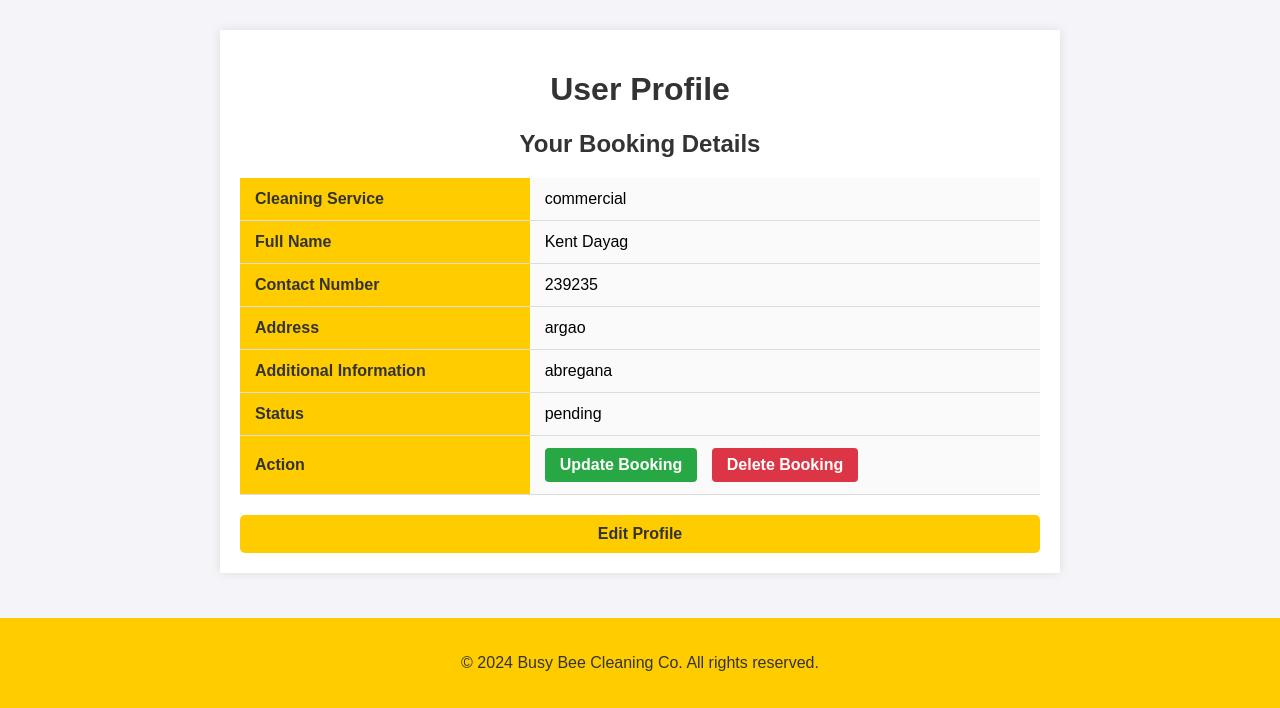
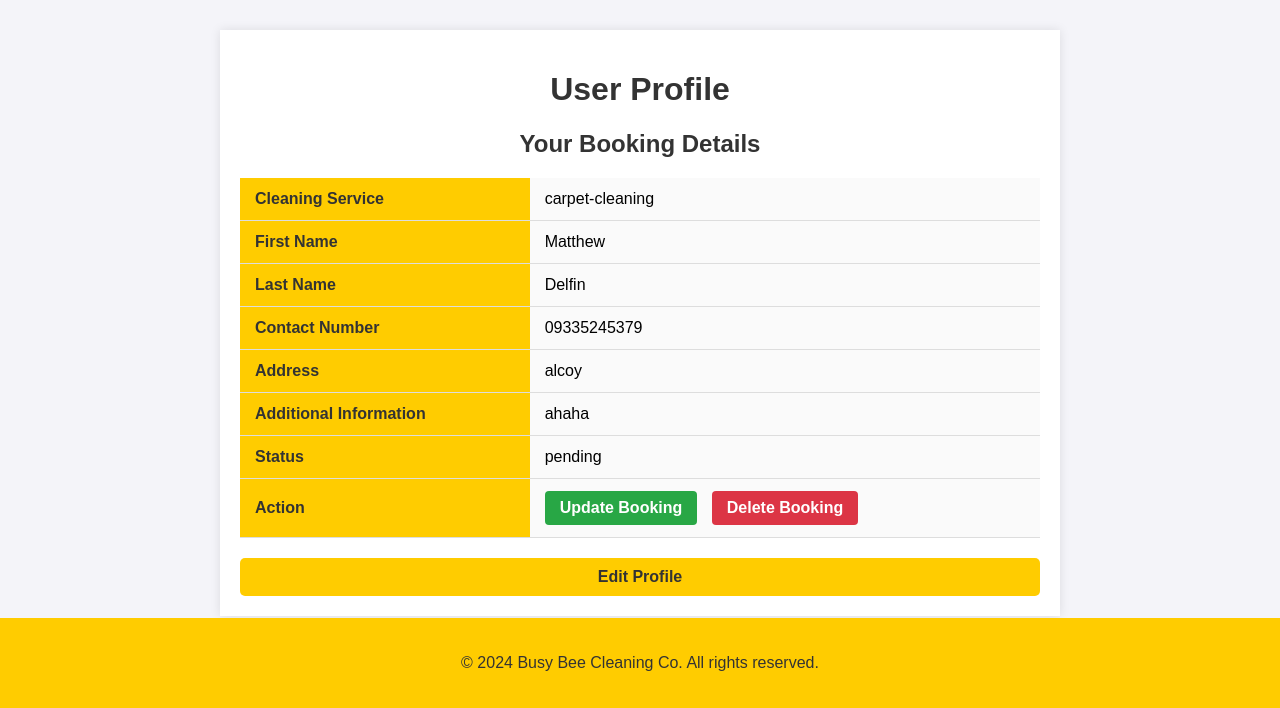
Before and after one commit to Makabaligutog/CleaningApp, a Django app: page /profile/ in a window 1280 px wide. Shown: the part 92-800 px from the top of the page. Run offline with Django 4.2, Linux system fonts and the light colour scheme; a user stored in the database is signed in; data comes from the database, SQL or seed files in the repository; both versions use the stored data as it was after the commit.

Commit message:
user profile

```diff
--- a/cleaning/templates/cleaning/u-index.html
+++ b/cleaning/templates/cleaning/u-index.html
@@ -9,6 +9,7 @@
     <link rel="stylesheet" href="{% static 'styles/index.css' %}?100">
 </head>
 <body>
+
     <!-- Navigation Bar -->
     <header>
         <nav>
--- a/cleaning/templates/cleaning/user_profile.html
+++ b/cleaning/templates/cleaning/user_profile.html
@@ -36,9 +36,12 @@
                         <td>{{ booking.cleaning_service }}</td>
                     </tr>
                     <tr>
-                        <th>Full Name</th>
-                        <!-- Use first_name and last_name instead of full_name -->
-                        <td>{{ booking.first_name }} {{ booking.last_name }}</td>
+                        <th>First Name</th>
+                        <td>{{ booking.first_name }}</td>
+                    </tr>
+                    <tr>
+                        <th>Last Name</th>
+                        <td>{{ booking.last_name }}</td>
                     </tr>
                     <tr>
                         <th>Contact Number</th>
@@ -69,6 +72,7 @@
             {% endif %}
         </div>
 
+
         <!-- Buttons for editing profile -->
         <div class="buttons">
             <a href="{% url 'user_profile' %}" class="edit-profile-btn">Edit Profile</a> <!-- Link to edit profile -->
--- a/cleaning/views.py
+++ b/cleaning/views.py
@@ -56,7 +56,7 @@
             user = form.save()  # Automatically saves the user
             login(request, user)  # Log the user in after registration
             messages.success(request, 'Registration successful.')
-            return redirect('sign_up')
+            return redirect('signup')
     else:
         form = RegisterForm()
 
@@ -128,6 +128,14 @@
     def get_queryset(self):
         return Booking.objects.filter(user=self.request.user)
 
+
+#user profile after mag book
+def profile_view(request):
+    # Fetch the user's latest booking, if any
+    booking = Booking.objects.filter(user=request.user).last()  # Get the most recent booking
+    return render(request, 'cleaning/user_profile.html', {'booking': booking})
+
+
 # User Logout View
 def logout_view(request):
     logout(request)
```
Also changed, not shown: db.sqlite3.
